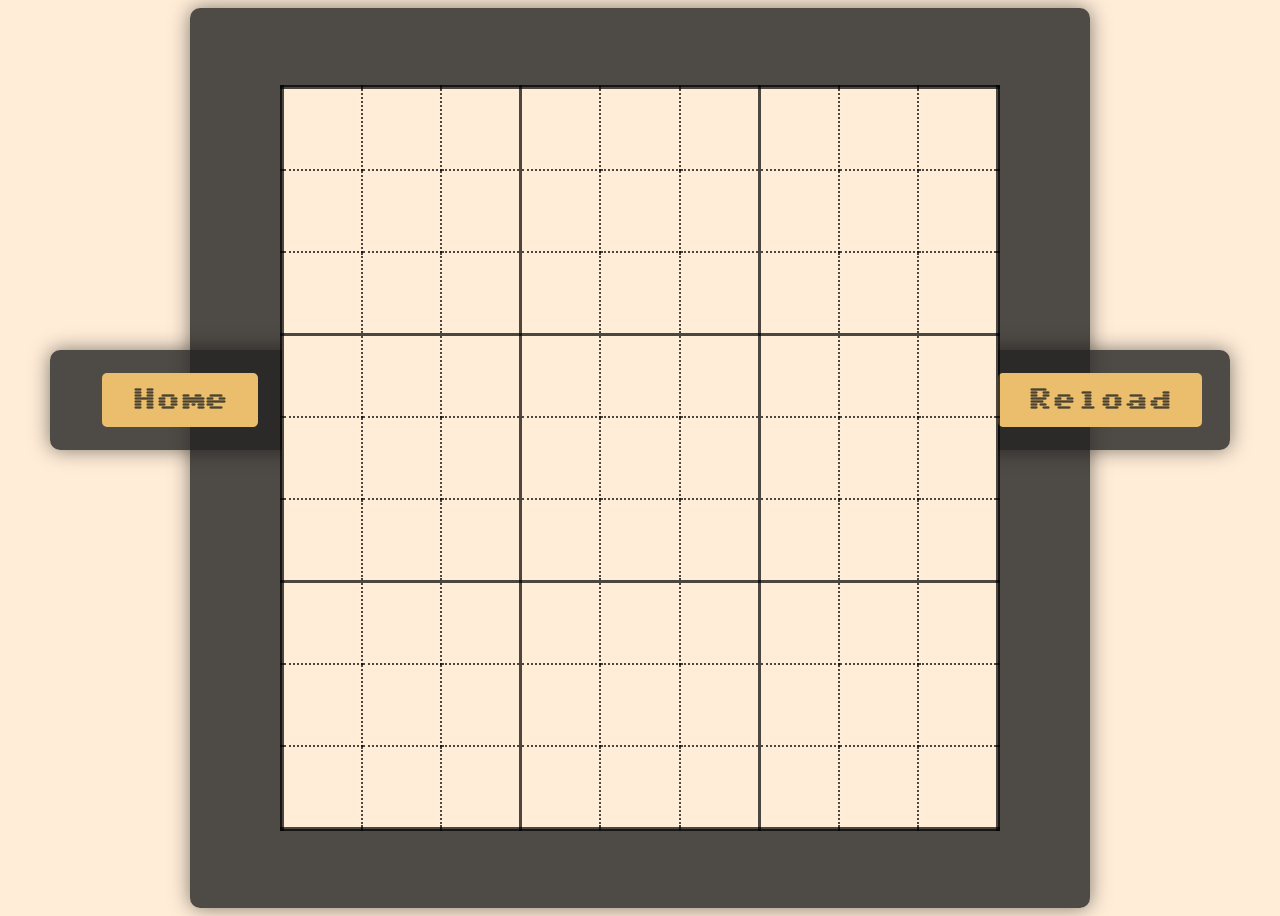
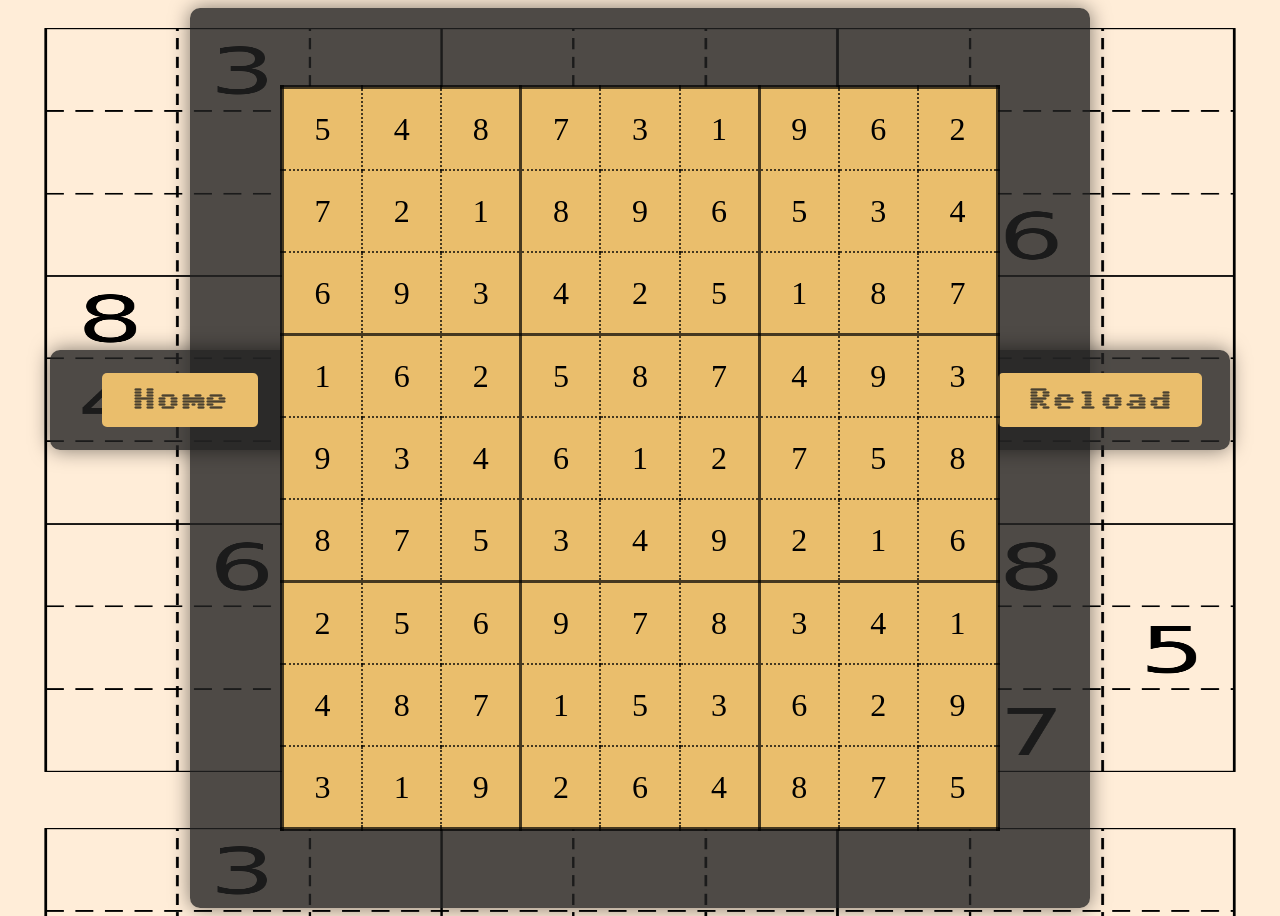
Before and after one commit to AssarMarkstrom/sudoku-gamepage, a plain HTML site: page solveSudoku.html in a window 1280 px wide. Drawn offline with Linux system fonts and the light colour scheme; files that its build step writes are made by us from their sources; files whose address does not match are found by name.

Commit message:
webpages implementation

```diff
--- a/css/mainStyle.css
+++ b/css/mainStyle.css
@@ -4,7 +4,7 @@ body {
     237,
     216
   );
-  background-image: url("Sudoku_trans.png");
+  background-image: url("../assets/Sudoku_trans.png");
   background-size: 100% auto;
   background-repeat: no-repeat;
   background-position: center;
--- a/css/sudokuStyle.css
+++ b/css/sudokuStyle.css
@@ -1,6 +1,6 @@
 body {
   background-color: rgb(255, 237, 216);
-  background-image: url("Sudoku_trans.png");
+  background-image: url("../assets/Sudoku_trans.png");
   background-size: 100% auto;
   background-repeat: no-repeat;
   background-position: center;
--- a/index.html
+++ b/index.html
@@ -5,7 +5,7 @@
     <meta charset="UTF-8">
     <meta name="viewport" content="width=device-width, initial-scale=1.0">
     <title>Sudoku Game</title>
-    <link rel="stylesheet" href="mainStyle.css">
+    <link rel="stylesheet" href="css/mainStyle.css">
 </head>
 
 <body class="retro">
@@ -76,7 +76,7 @@
             </main>
         </div>
     </div>
-    <script type="text/javascript" src="index.js"></script>
+    <script type="text/javascript" src="js/index.js"></script>
 </body>
 
 
--- a/solveSudoku.html
+++ b/solveSudoku.html
@@ -5,7 +5,7 @@
   <meta charset="UTF-8">
   <meta name="viewport" content="width=device-width, initial-scale=1.0">
   <title>Sudoku</title>
-  <link href="sudokuStyle.css" rel="stylesheet" type="text/css">
+  <link href="css/sudokuStyle.css" rel="stylesheet" type="text/css">
 </head>
 
 <body>
@@ -120,7 +120,7 @@
   <div class="homeContainer">
     <button id="homeButton">Home</button>
   </div>
-  <script type="text/javascript" src="sudoku.js"></script>
+  <script type="text/javascript" src="js/sudoku.js"></script>
 </body>
 
 </html>
```
